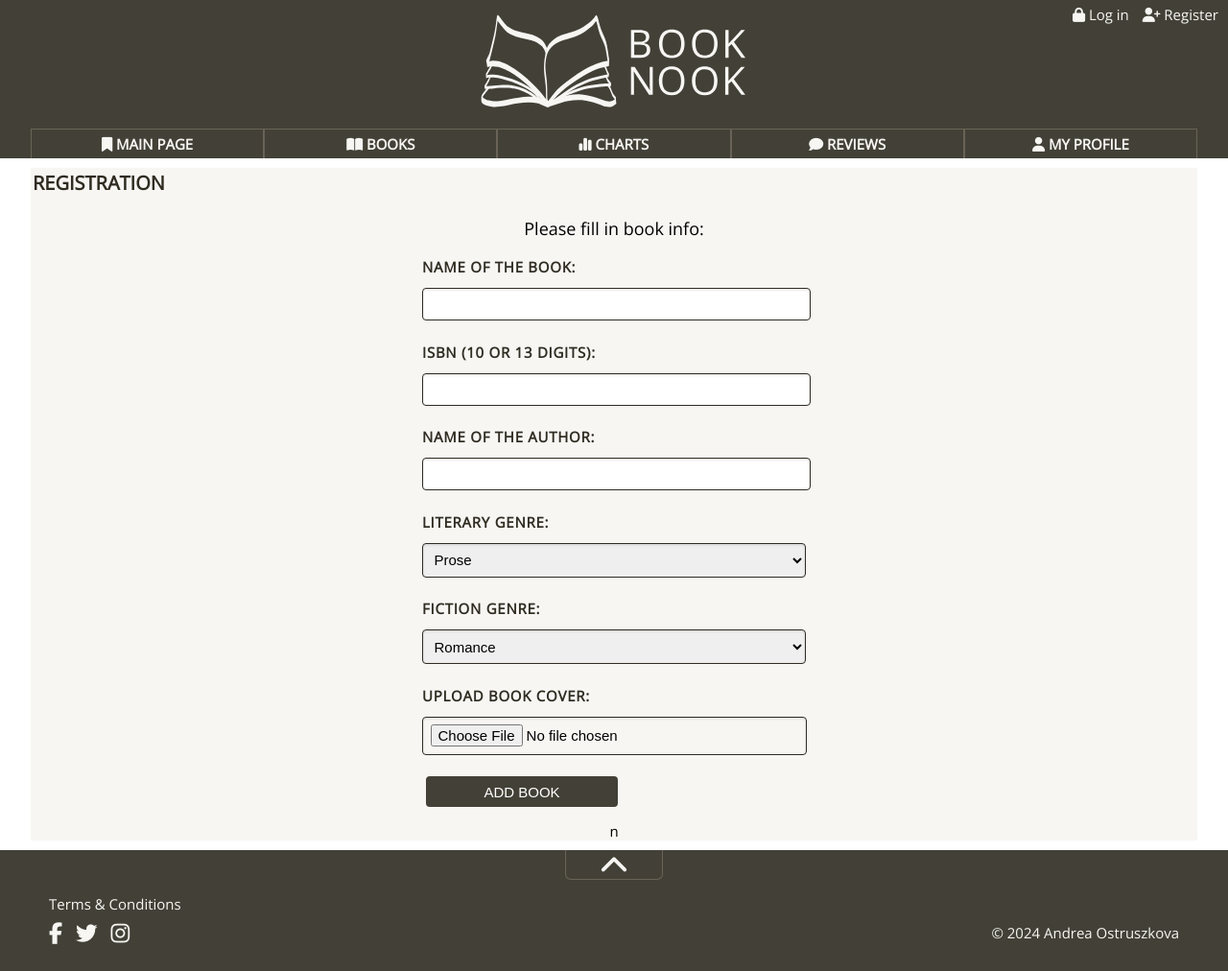
After one commit to AndreaOstruszka/ZWA-project-web-app, a PHP site: page /add_book.php in a window 1280 px wide. The commit adds this page. Shown: the whole page at 96% size. Run offline with PHP 8.4, Linux system fonts and the light colour scheme; some libraries are stand-ins or nearby versions.

Commit message:
Added add_book.php

```diff
--- /dev/null
+++ b/frontend_new/add_book.php
@@ -0,0 +1,51 @@
+<?php include 'header.php'; ?>
+
+<div id="content">
+    <article id="main-widest">
+        <h1>Registration</h1>
+        <br>
+        <div class="form-wrapper">
+            <form id="add_books" class="my_form">
+                <legend>Please fill in book info:</legend>
+                <div class="form_group">
+                    <label for="book_name">Name of the Book:</label>
+                    <input class="form-input" type="text" id="book_name" name="book_name" required>
+                </div>
+                <div class="form_group">
+                    <label for="isbn">ISBN (10 or 13 digits):</label>
+                    <input class="form-input" type="text" id="isbn" name="isbn" pattern="\d{10}|\d{13}" required>
+                </div>
+                <div class="form_group">
+                    <label for="author_name">Name of the Author:</label>
+                    <input class="form-input" type="text" id="author_name" name="author_name" required>
+                </div>
+                <div class="form_group">
+                    <label for="literary_genre">Literary Genre:</label>
+                    <select class="form-select" id="literary_genre" name="literary_genre" required>
+                        <option value="prose">Prose</option>
+                        <option value="poetry">Poetry</option>
+                        <option value="drama">Drama</option>
+                    </select>
+                </div>
+                <div class="form_group">
+                    <label for="fiction_genre">Fiction Genre:</label>
+                    <select class="form-select" id="fiction_genre" name="fiction_genre" required>
+                        <option value="romance">Romance</option>
+                        <option value="scifi">Sci-Fi</option>
+                        <option value="fantasy">Fantasy</option>
+                        <option value="thriller">Thriller</option>
+                        <option value="horror">Horror</option>
+                        <option value="other">Other</option>
+                    </select>
+                </div>
+                <div class="form_group">
+                    <label for="book_cover">Upload Book Cover:</label>
+                    <input type="file" class="form-file" id="book_cover" name="book_cover" accept="image/*" required>
+                </div>
+                <button type="submit" class="button-submit">Add Book</button>
+            </form>n
+        </div>
+    </article>
+</div>
+
+<?php include 'footer.php'; ?>
--- a/frontend_new/css/style.css
+++ b/frontend_new/css/style.css
@@ -635,7 +635,7 @@ a.genres-item:hover {
 /*    width*/
 
 /* --------------------------- charts -------------------------- */
-/* --------------------------- login and register -------------------------- */
+/* --------------------------- login, register, add_book -------------------------- */
 .form-wrapper {
     display: flex;
     flex-direction: column;
@@ -675,7 +675,27 @@ label {
 }
 
 .form-input {
+    width: 97%;
+    padding: 0.5em;
+    margin: 0.5em 0;
+    border: 1px solid var(--color-primary-darkest);
+    border-radius: 4px;
+    box-shadow: inset 0 1px 3px rgba(0,0,0,0.12);
+    font-size: 1em;
+}
+
+.form-select {
     width: 100%;
+    padding: 0.5em;
+    margin: 0.5em 0;
+    border: 1px solid var(--color-primary-darkest);
+    border-radius: 4px;
+    box-shadow: inset 0 1px 3px rgba(0,0,0,0.12);
+    font-size: 1em;
+}
+
+.form-file {
+    width: 96%;
     padding: 0.5em;
     margin: 0.5em 0;
     border: 1px solid var(--color-primary-darkest);
--- a/frontend_new/register.php
+++ b/frontend_new/register.php
@@ -43,4 +43,4 @@
     </article>
 </div>
 
-<?php include 'header.php'; ?>
+<?php include 'footer.php'; ?>
```
